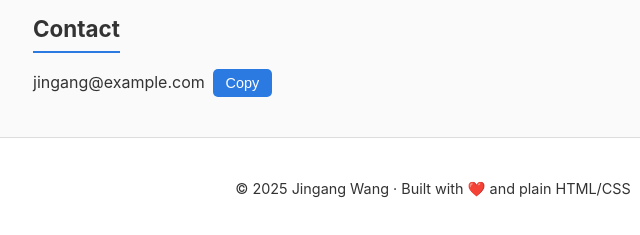
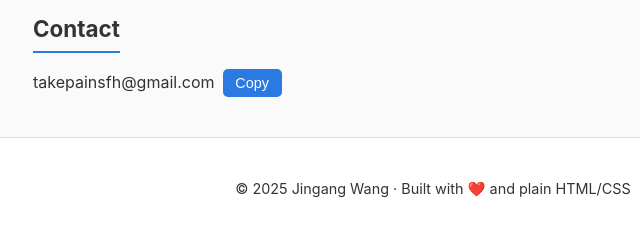
Before and after one commit to JingangWangNew/Personal-Website-, a plain HTML site: page index.html in a window 1280 px wide. Shown: the part 883-1118 px from the top of the page, 207-847 px from the left. Drawn offline with Linux system fonts and the light colour scheme.

Commit message:
Update index.html

```diff
--- a/index.html
+++ b/index.html
@@ -137,7 +137,7 @@
     <section>
       <h2>Contact</h2>
       <div class="email-box">
-        <span id="email">jingang@example.com</span>
+        <span id="email">takepainsfh@gmail.com</span>
         <button class="copy-btn" onclick="copyEmail()">Copy</button>
       </div>
     </section>
```
